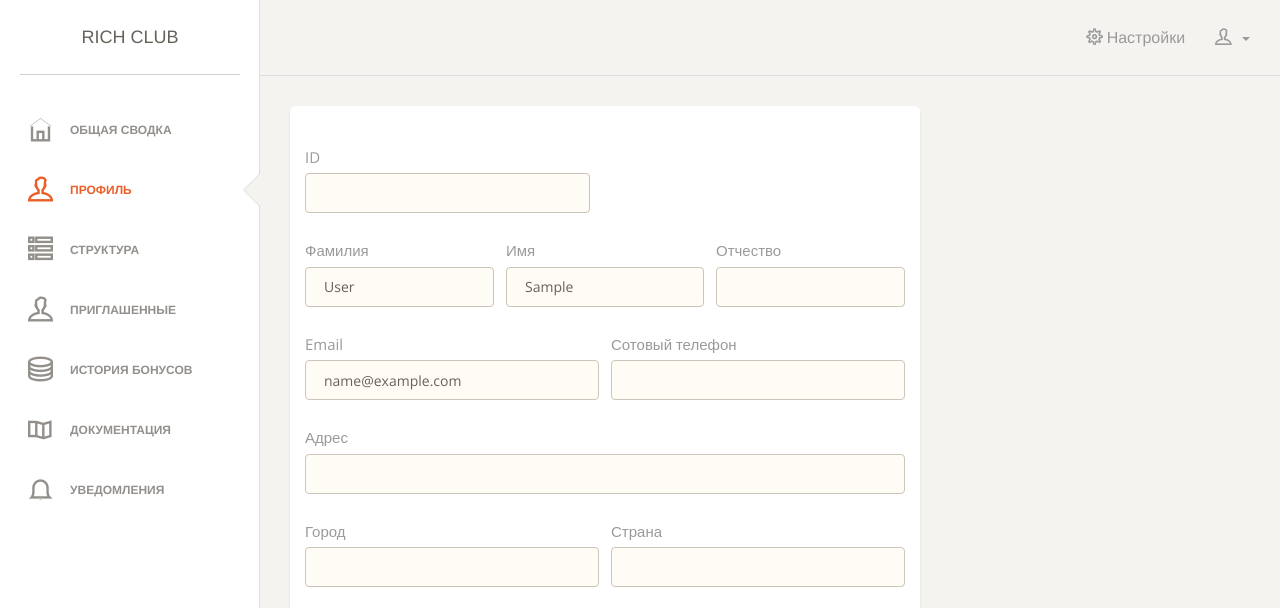
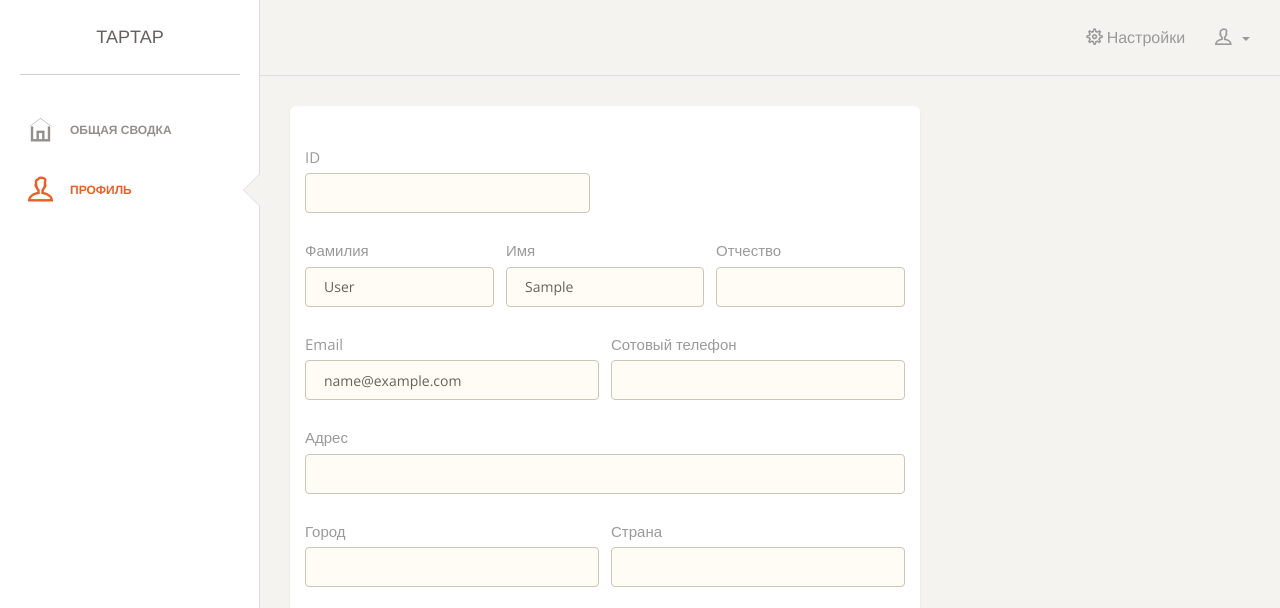
Before and after one commit to nurzamat/31github, a Django app: page /profile in a window 1280 px wide. Shown: the top 608 px of the page. Run offline with Django 4.2, Linux system fonts and the light colour scheme; a user stored in the database is signed in; tables that the repository leaves empty hold one stand-in row (values such as "Sample post"); some libraries are stand-ins or nearby versions; some web fonts are replaced.

Commit message:
name fixes

```diff
--- a/Taptap/account/templates/account/home.html
+++ b/Taptap/account/templates/account/home.html
@@ -10,7 +10,7 @@
     	<div class="sidebar-wrapper">
             <div class="logo">
                 <a href="" class="simple-text">
-                    Rich Club
+                    Taptap
                 </a>
             </div>
             <ul class="nav">
--- a/Taptap/account/templates/account/profile.html
+++ b/Taptap/account/templates/account/profile.html
@@ -10,7 +10,7 @@
     	<div class="sidebar-wrapper">
             <div class="logo">
                 <a href="" class="simple-text">
-                    Rich Club
+                    Taptap
                 </a>
             </div>
             <ul class="nav">
@@ -24,36 +24,6 @@
                     <a href="{% url 'account:profile' %}">
                         <i class="ti-user"></i>
                         <p>Профиль</p>
-                    </a>
-                </li>
-                <li>
-                    <a href="{% url 'graph:mpttgraph-inline' 'account.models.Node'  node.id %}">
-                        <i class="ti-view-list-alt"></i>
-                        <p>Структура</p>
-                    </a>
-                </li>
-                <li>
-                    <a href="{% url 'account:invited' %}">
-                        <i class="ti-user"></i>
-                        <p>Приглашенные</p>
-                    </a>
-                </li>
-                <li>
-                    <a href="{% url 'account:bonus_history' %}">
-                        <i class="ti-server"></i>
-                        <p>История бонусов</p>
-                    </a>
-                </li>
-                <li>
-                    <a href="{% url 'account:documentation' %}">
-                        <i class="ti-map"></i>
-                        <p>Документация</p>
-                    </a>
-                </li>
-                <li>
-                    <a href="{% url 'account:notifications' %}">
-                        <i class="ti-bell"></i>
-                        <p>Уведомления</p>
                     </a>
                 </li>
             </ul>
--- a/Taptap/templates/base.html
+++ b/Taptap/templates/base.html
@@ -8,7 +8,7 @@
 	<link rel="icon" type="image/png" sizes="96x96" href="{% static 'account/img/favicon.png' %}">
 	<meta http-equiv="X-UA-Compatible" content="IE=edge,chrome=1" />
 
-	<title>Rich Club</title>
+	<title>Taptap</title>
 
 	<meta content='width=device-width, initial-scale=1.0, maximum-scale=1.0, user-scalable=0' name='viewport' />
     <meta name="viewport" content="width=device-width" />
@@ -44,7 +44,7 @@
     	<div class="sidebar-wrapper">
             <div class="logo">
                 <a href="" class="simple-text">
-                    Rich Club
+                    Taptap
                 </a>
             </div>
             <ul class="nav">
```
